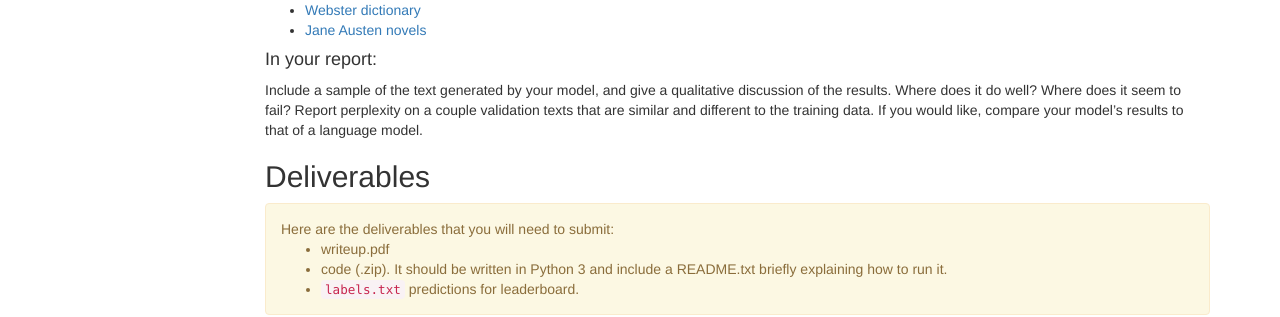
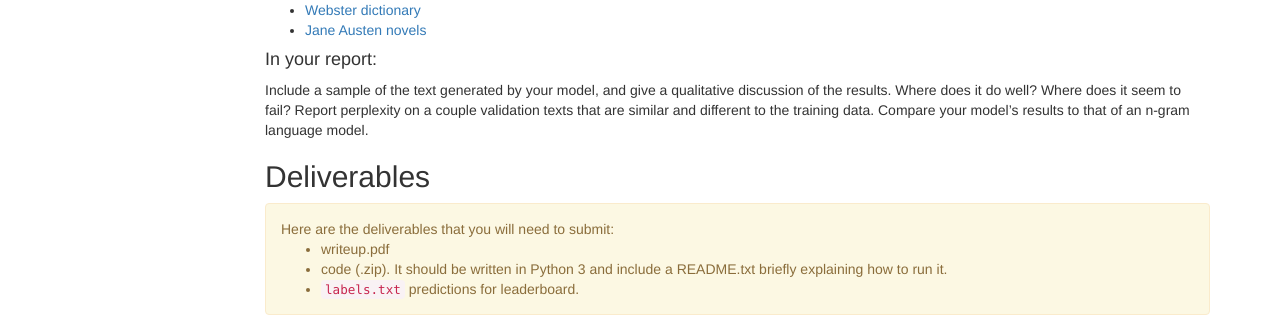
Before and after one commit to computational-linguistics-class/computational-linguistics-class.github.io, a Jekyll site: the page built from assignment6.md, in a window 1280 px wide and 900 px high, scrolled down 2628 px. Shown: the part 331-648 px from the top of the window. Built offline with Jekyll 4.4.1, drawn with Linux system fonts in a browser that asks for light colours; nearby versions of some CDN libraries; a script that is not in the unit is left out.

Commit message:
Compare your char-RNN to an n-gram LM

```diff
--- a/assignment6.md
+++ b/assignment6.md
@@ -185,7 +185,7 @@ Be creative! Pick some dataset that interests you. Here are some ideas:
 * [Jane Austen novels](http://www.gutenberg.org/files/31100/31100.txt)
 
 #### In your report:
-Include a sample of the text generated by your model, and give a qualitative discussion of the results. Where does it do well? Where does it seem to fail? Report perplexity on a couple validation texts that are similar and different to the training data. If you would like, compare your model's results to that of a language model.
+Include a sample of the text generated by your model, and give a qualitative discussion of the results. Where does it do well? Where does it seem to fail? Report perplexity on a couple validation texts that are similar and different to the training data. Compare your model's results to that of an n-gram language model.
 
 ## Deliverables
 <div class="alert alert-warning" markdown="1">
```
